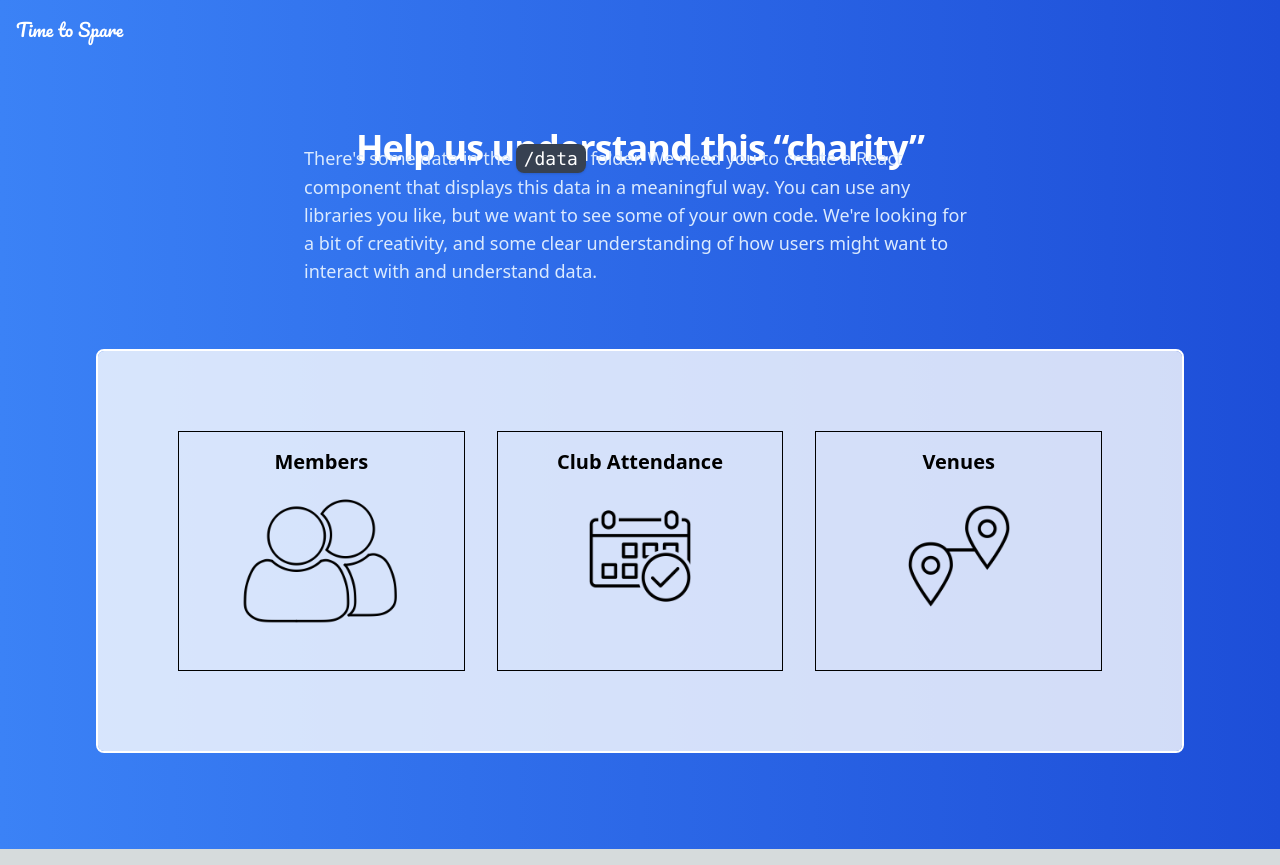
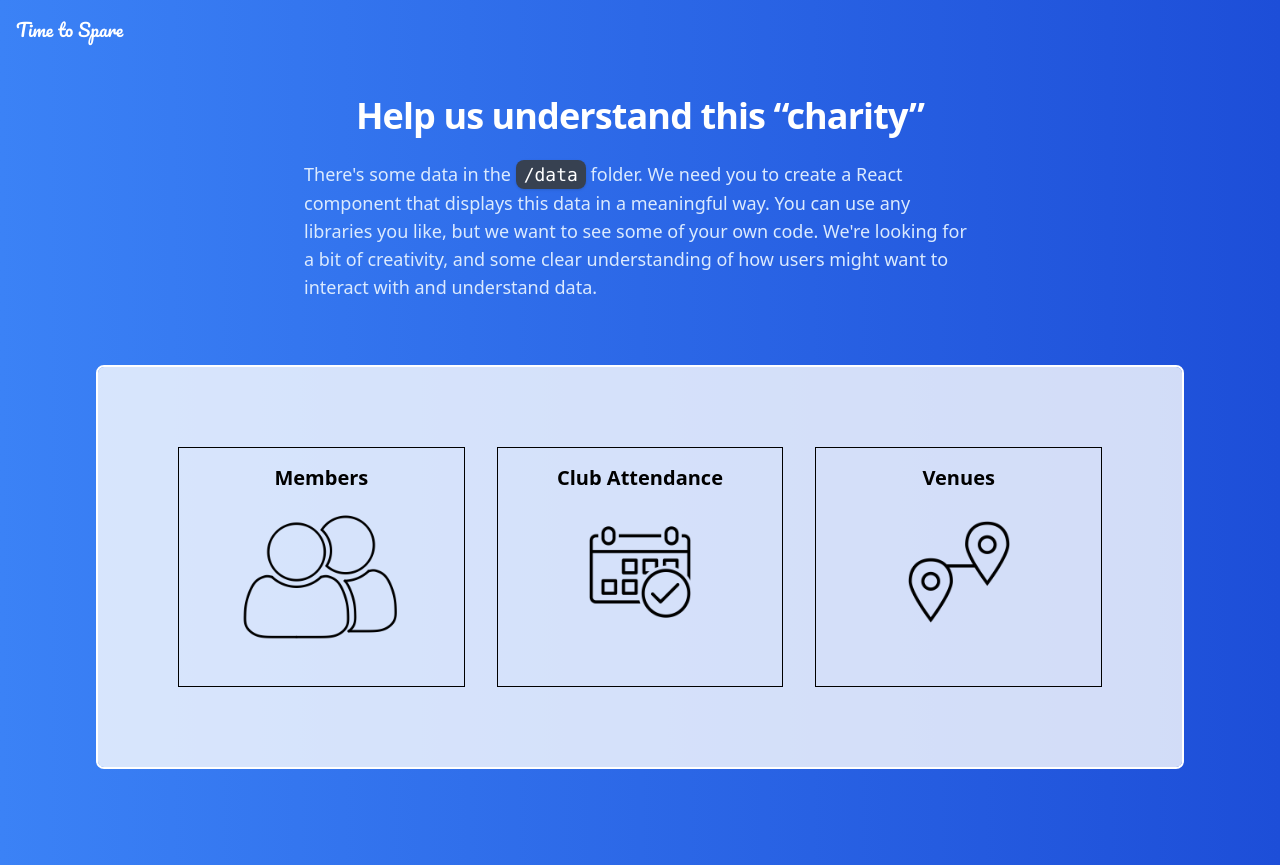
Before and after one commit to plinkoglegabriel/tech-test-polly-l-g, a Next.js app: page / in a window 1280 px wide. Built offline with nearby package versions, Linux system fonts and the light colour scheme.

Commit message:
editing css

```diff
--- a/components/Attendance.js
+++ b/components/Attendance.js
@@ -35,7 +35,7 @@ const Attendance = () => {
 
   return (
     <div className="bg-white bg-opacity-80 p-16 text-center">
-      <h2> Club Attendance </h2>
+      <h2 className="attendance-title"> Club Attendance </h2>
       {/* iterating over all keys from attendedDates  */}
       {Object.keys(attendedDates).map((club, clubIndex) => (
         <div key={clubIndex}>
--- a/styles/globals.css
+++ b/styles/globals.css
@@ -126,7 +126,7 @@ a {
 
 }
 
-h2 {
+.attendance-title {
  font-size: 3em;
  font-weight: bold;
   padding: 2rem;
```
